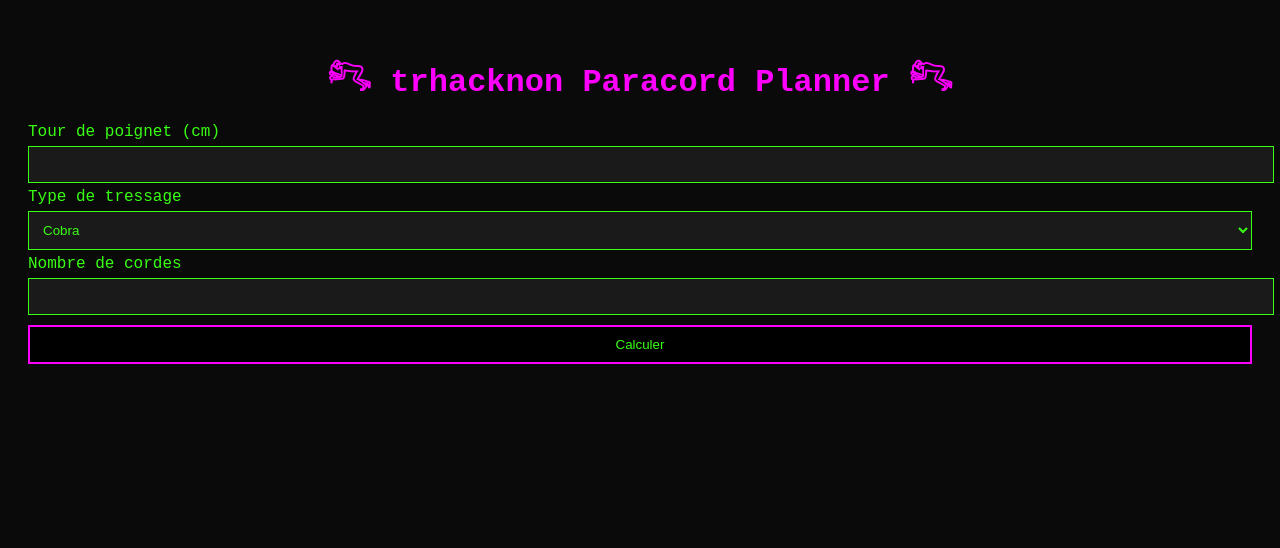
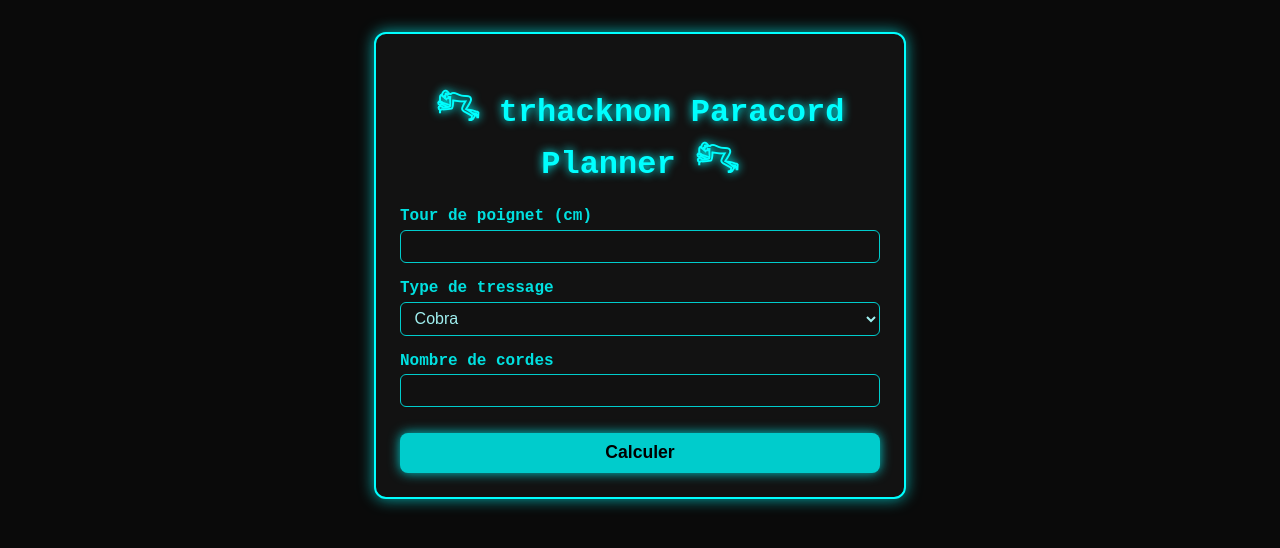
Before and after one commit to tucommenceapousser/paracord-maker, a Flask app: page / in a window 1280 px wide. Shown: the top 548 px of the page. Run offline with Flask 3, Linux system fonts and the light colour scheme.

Commit message:
Update style.css

```diff
--- a/static/css/style.css
+++ b/static/css/style.css
@@ -1,30 +1,111 @@
-
+/* Style fun et hacker fluo, fond sombre */
 body {
   background-color: #0a0a0a;
-  color: #39ff14;
-  font-family: 'Courier New', monospace;
-  padding: 20px;
+  color: #a0f0f0;
+  font-family: 'Courier New', Courier, monospace;
+  margin: 0; padding: 0;
 }
+
+.container {
+  max-width: 480px;
+  margin: 2rem auto;
+  padding: 1.5rem;
+  border: 2px solid #00ffff;
+  border-radius: 12px;
+  box-shadow: 0 0 15px #00ffffaa;
+  background: #121212;
+}
+
 h1 {
-  color: #ff00ff;
   text-align: center;
+  margin-bottom: 1.5rem;
+  color: #00ffff;
+  text-shadow: 0 0 10px #00ffff;
 }
-input, select, button {
-  background-color: #1a1a1a;
-  color: #39ff14;
-  border: 1px solid #39ff14;
-  padding: 10px;
-  margin: 5px 0;
+
+label {
+  display: block;
+  margin-top: 1rem;
+  font-weight: bold;
+  color: #00e0e0;
+}
+
+.input-field {
   width: 100%;
+  padding: 0.4rem 0.6rem;
+  margin-top: 0.3rem;
+  border-radius: 6px;
+  border: 1.5px solid #00cccc;
+  background-color: #111;
+  color: #a0f0f0;
+  font-size: 1rem;
+  box-sizing: border-box;
+  transition: border-color 0.3s ease;
 }
-button {
-  background-color: #000;
-  border: 2px solid #ff00ff;
+
+.input-field:focus {
+  border-color: #00ffff;
+  outline: none;
+  box-shadow: 0 0 8px #00ffffaa;
+}
+
+.btn-submit {
+  margin-top: 1.6rem;
+  width: 100%;
+  background-color: #00cccc;
+  color: #000;
+  font-weight: bold;
+  font-size: 1.1rem;
+  padding: 0.6rem;
+  border: none;
+  border-radius: 8px;
   cursor: pointer;
+  box-shadow: 0 0 12px #00cccc;
+  transition: background-color 0.3s ease;
 }
+
+.btn-submit:hover {
+  background-color: #00ffff;
+  box-shadow: 0 0 18px #00ffff;
+}
+
+.error {
+  margin-top: 0.3rem;
+  color: #ff4444;
+  font-size: 0.9rem;
+  font-style: italic;
+}
+
 #results {
-  margin-top: 20px;
-  background-color: #111;
-  padding: 10px;
-  border: 1px solid #ff00ff;
+  margin-top: 2rem;
+  border-top: 1px solid #00cccc;
+  padding-top: 1rem;
 }
+
+#results ul {
+  list-style: none;
+  padding-left: 0;
+}
+
+#results li {
+  margin-bottom: 0.6rem;
+  font-weight: bold;
+  color: #00ffff;
+}
+
+/* Flash messages */
+.flash-messages {
+  margin-bottom: 1rem;
+}
+
+.flash {
+  padding: 0.8rem 1rem;
+  border-radius: 6px;
+  font-weight: bold;
+}
+
+.flash-danger {
+  background-color: #ff5555;
+  color: #210000;
+  box-shadow: 0 0 10px #ff5555aa;
+}
```
